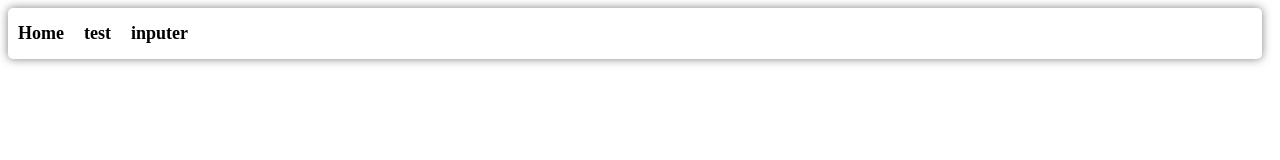
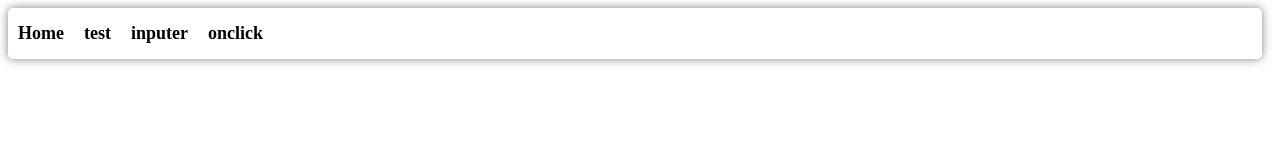
Before and after one commit to MCheping8108/vue-html-demo, a Vue app: page / in a window 1280 px wide. Shown: the top 160 px of the page. Built offline with nearby package versions, Linux system fonts and the light colour scheme.

Commit message:
添加onclick入口

```diff
--- a/src/App.vue
+++ b/src/App.vue
@@ -11,6 +11,7 @@ import { RouterLink, RouterView } from 'vue-router'
         <RouterLink to="/">Home</RouterLink>
         <RouterLink to="/test">test</RouterLink>
         <RouterLink to="/inputer">inputer</RouterLink>
+        <RouterLink to="/onclick">onclick</RouterLink>
       </nav>
     </div>
   </header>
```
